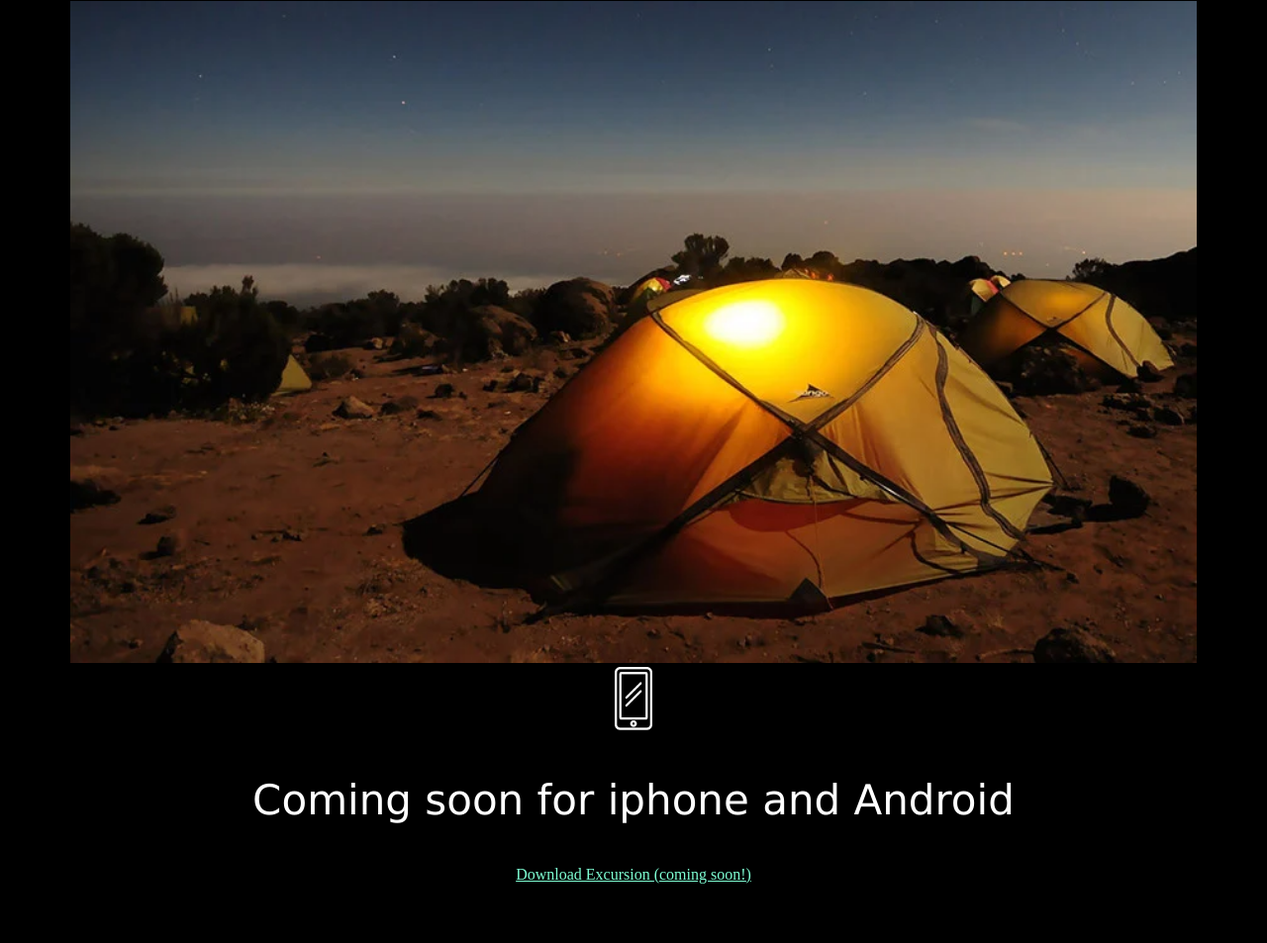
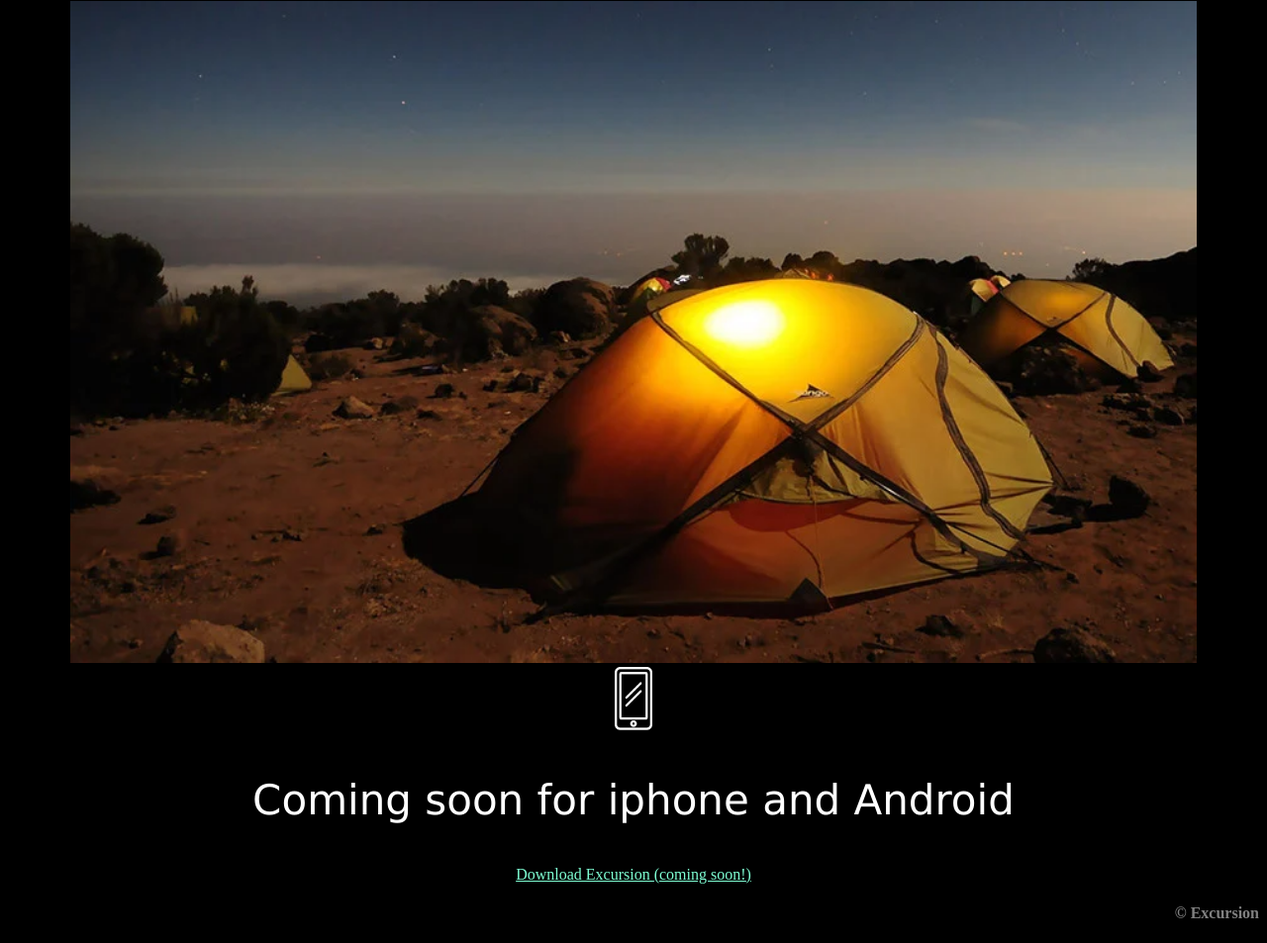
Before and after one commit to lynch2812/excursion, a plain HTML site: page index.html in a window 1280 px wide. Shown: the part 870-1823 px from the top of the page at 99% size. Before the commit the page ends 1771 px from the top, so only its background shows below. Drawn offline with Linux system fonts and the light colour scheme.

Commit message:
copyright added to footer

```diff
--- a/index.html
+++ b/index.html
@@ -37,7 +37,7 @@
 </article>
 
 <footer>
-
+<h4 class="footer_copyright" >&copy&nbsp;Excursion</h4>
 </footer>
 </body>
 
--- a/resources/css/style.css
+++ b/resources/css/style.css
@@ -36,3 +36,7 @@ font-size:2.625rem;
 .art_icon_phne{
     height:4rem;
 }
+.footer_copyright{
+    text-align: right;
+    color:gray;
+}
```
